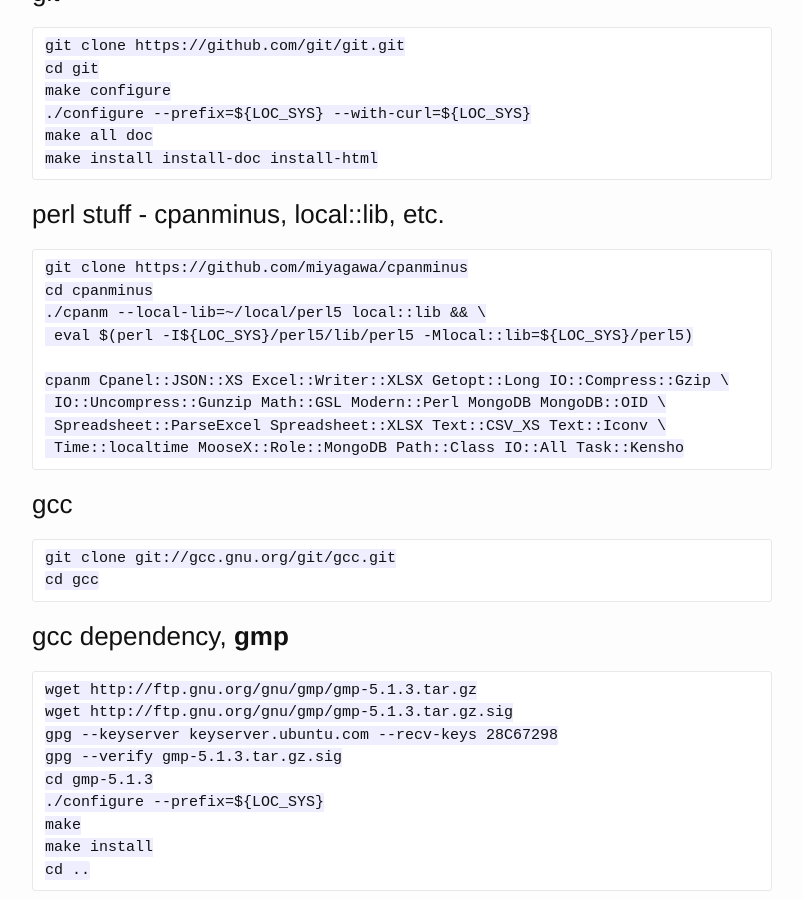
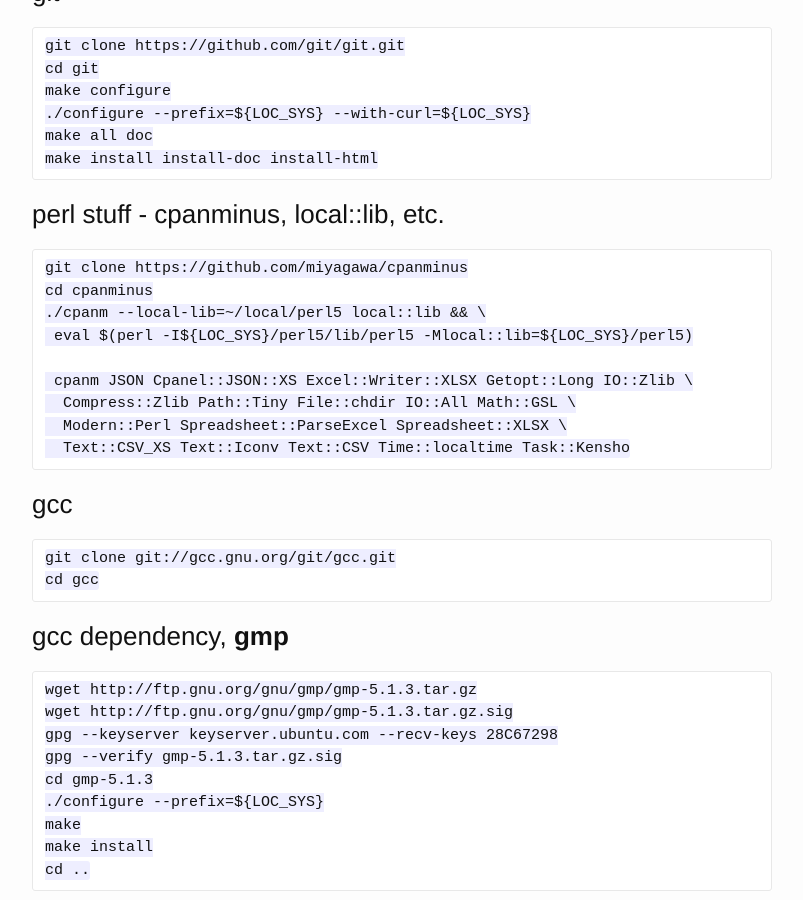
Before and after one commit to wingolab/wingolab.github.io, a Jekyll site: the page built from _posts/2015-01-02-hgcc-setup.markdown, in a window 1280 px wide and 900 px high, scrolled down 1169 px. Shown: the whole window, without its empty margins (238-1041 px from the left). Built offline with Jekyll 4.4.1, drawn with Linux system fonts in a browser that asks for light colours.

Commit message:
updated perl packages

```diff
--- a/_posts/2015-01-02-hgcc-setup.markdown
+++ b/_posts/2015-01-02-hgcc-setup.markdown
@@ -62,10 +62,10 @@
     ./cpanm --local-lib=~/local/perl5 local::lib && \
      eval $(perl -I${LOC_SYS}/perl5/lib/perl5 -Mlocal::lib=${LOC_SYS}/perl5)
 
-    cpanm Cpanel::JSON::XS Excel::Writer::XLSX Getopt::Long IO::Compress::Gzip \
-     IO::Uncompress::Gunzip Math::GSL Modern::Perl MongoDB MongoDB::OID \
-     Spreadsheet::ParseExcel Spreadsheet::XLSX Text::CSV_XS Text::Iconv \
-     Time::localtime MooseX::Role::MongoDB Path::Class IO::All Task::Kensho
+     cpanm JSON Cpanel::JSON::XS Excel::Writer::XLSX Getopt::Long IO::Zlib \
+      Compress::Zlib Path::Tiny File::chdir IO::All Math::GSL \
+      Modern::Perl Spreadsheet::ParseExcel Spreadsheet::XLSX \
+      Text::CSV_XS Text::Iconv Text::CSV Time::localtime Task::Kensho
 
 ### gcc
 
```
Also changed, not shown: 1 other file.
